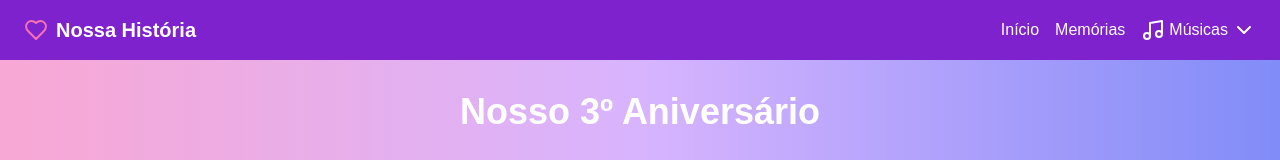
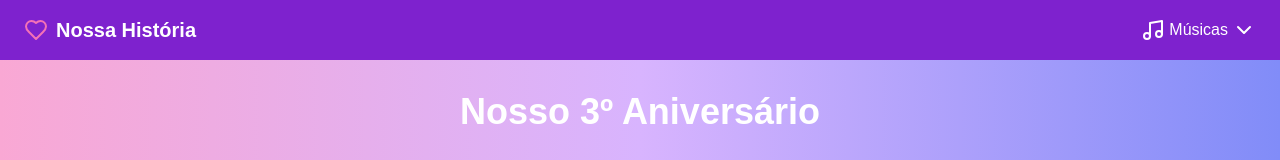
Before and after one commit to gabrielcampanile/anniversary-project, a Next.js app: page / in a window 1280 px wide. Shown: the top 160 px of the page. Built offline with nearby package versions, Linux system fonts and the light colour scheme.

Commit message:
refactor: remove commented navigation links from Header component

```diff
--- a/components/Header.tsx
+++ b/components/Header.tsx
@@ -57,8 +57,8 @@ export default function Header({ playlist, onAddSong, onEditSong, onRemoveSong }
       </div>
       <nav className="hidden md:flex">
         <ul className="flex space-x-4">
-          <li><a href="#inicio" className="hover:text-pink-400 transition-colors">Início</a></li>
-          <li><a href="#memorias" className="hover:text-pink-400 transition-colors">Memórias</a></li>
+          {/* <li><a href="#inicio" className="hover:text-pink-400 transition-colors">Início</a></li>
+          <li><a href="#memorias" className="hover:text-pink-400 transition-colors">Memórias</a></li> */}
           <li className="relative">
             <button onClick={toggleDropdown} className="flex items-center hover:text-pink-400 transition-colors">
               <Music className="mr-1" />
```
